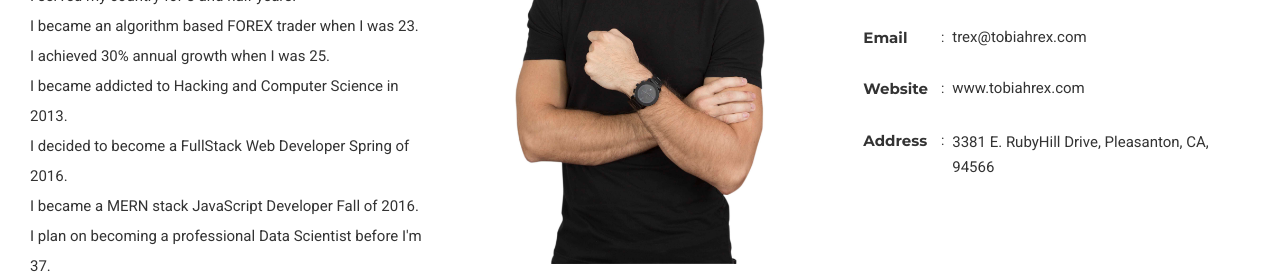
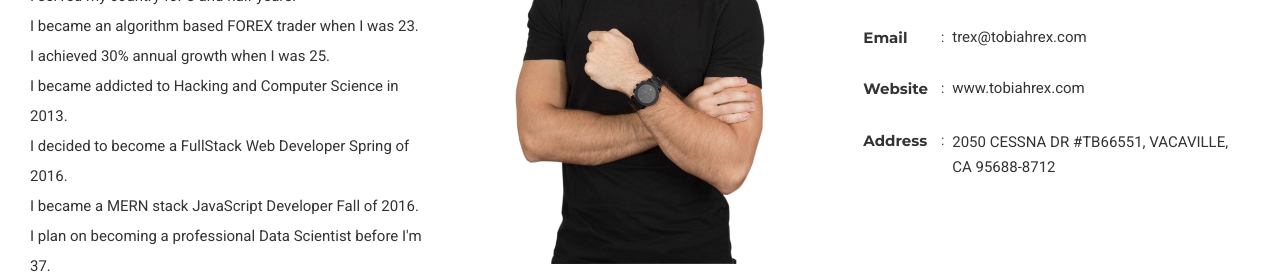
Before and after one commit to TobiahRex/pwReact, a plain HTML site: page index.html in a window 1280 px wide. Shown: the part 1181-1455 px from the top of the page. Drawn offline with Linux system fonts and the light colour scheme; a script that the page names is missing; files whose address does not match are found by name.

```diff
--- a/index.html
+++ b/index.html
@@ -200,7 +200,7 @@
 										<li><div class="li1">Phone</div><div class="li2">:</div><div class="li3">1-(415)-321-0002</div><div class="clearfix"></div></li>
 										<li><div class="li1">Email</div><div class="li2">:</div><div class="li3"><a class="mail" href="mailto:trex@tobiahrex.com">trex@tobiahrex.com</a></div><div class="clearfix"></div></li>
 										<li><div class="li1">Website</div><div class="li2">:</div><div class="li3"><a href="#">www.tobiahrex.com</a></div><div class="clearfix"></div></li>
-										<li><div class="li1">Address</div><div class="li2">:</div><div class="li3">3381 E. RubyHill Drive, Pleasanton, CA, 94566</div><div class="clearfix"></div></li>
+										<li><div class="li1">Address</div><div class="li2">:</div><div class="li3">2050 CESSNA DR #TB66551, VACAVILLE, CA 95688-8712</div><div class="clearfix"></div></li>
 									</ul>
 								</div>
 								<div class="clearfix"></div>
```
